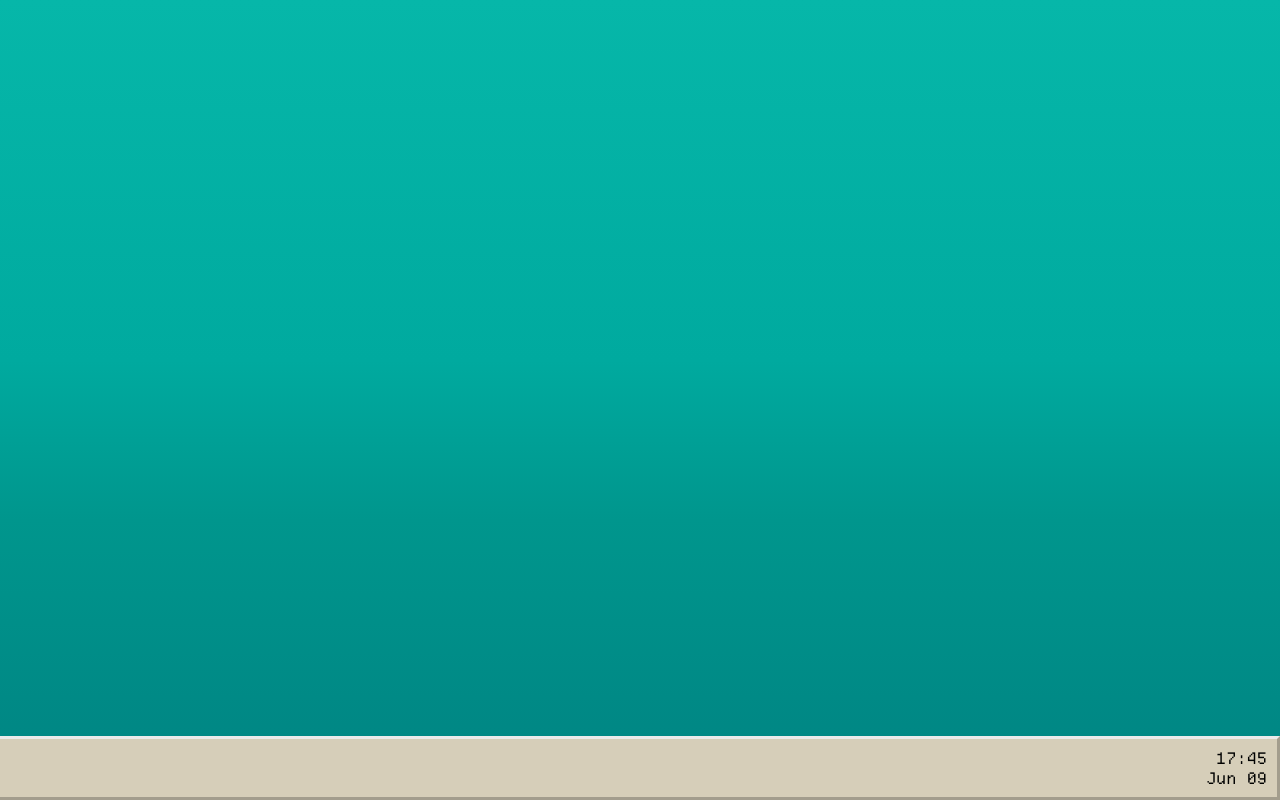
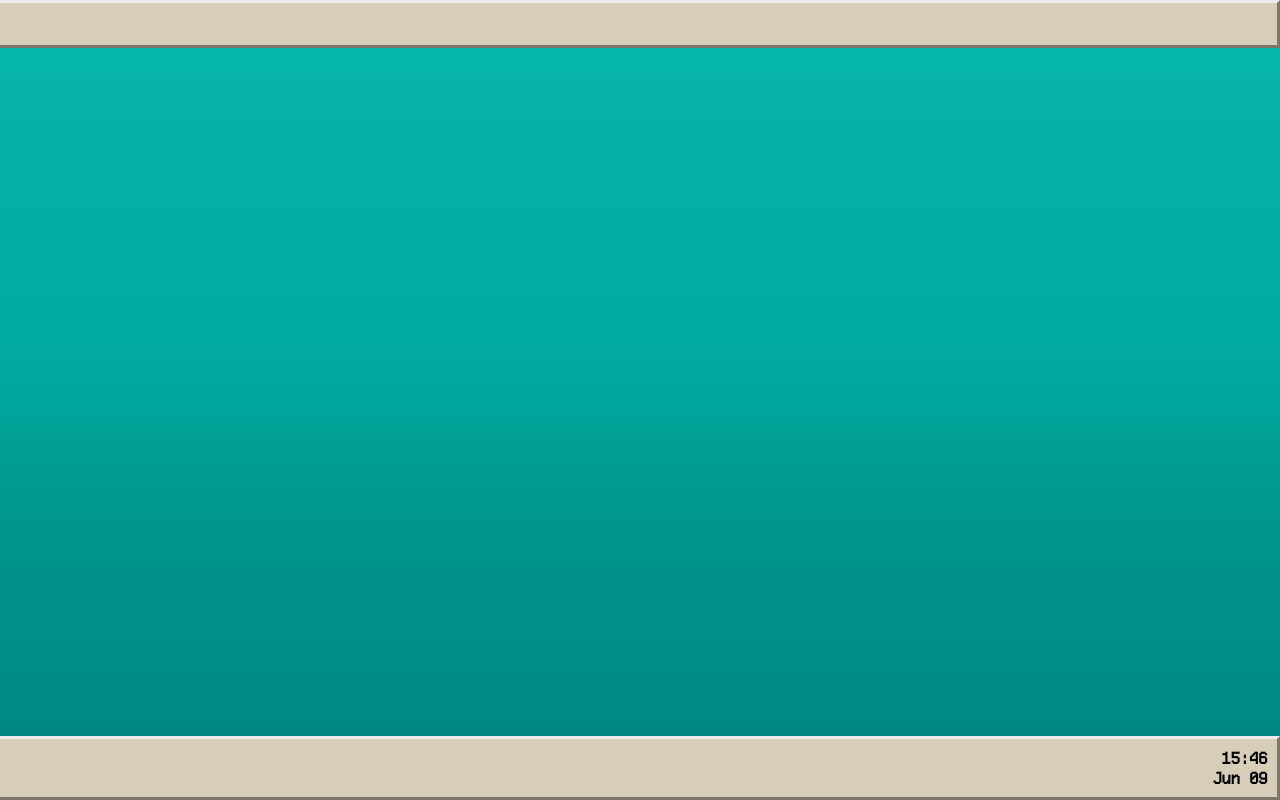
Before and after one commit to wirenux/KlassicOS, a website built with Vite: page index.html in a window 1280 px wide. Built offline with nearby package versions, Linux system fonts and the light colour scheme.

Commit message:
add: implement dynamic clock and date update; add topbar styling

```diff
--- a/src/main.js
+++ b/src/main.js
@@ -4,9 +4,29 @@ document.querySelector('#app').innerHTML = `
   <div id="desktop">
     <div id="taskbar">
       <div id="clock-widget">
-        <div class="clock">17:45</div>
-        <div class="date">Jun 09</div>
+        <div class="clock">--:--</div>
+        <div class="date">--- --</div>
       </div>
+    </div>
+    <div id="topbar">
+
     </div>
   </div>
 `
+
+function updateClock() {
+  const now = new Date();
+
+  const hours = String(now.getHours()).padStart(2, '0');
+  const minutes = String(now.getMinutes()).padStart(2, '0');
+
+  const month = now.toLocaleDateString('en-US', { month: 'short' });
+  const day = String(now.getDate()).padStart(2, '0');
+
+  document.querySelector('.clock').textContent = `${hours}:${minutes}`;
+  document.querySelector('.date').textContent = `${month} ${day}`;
+}
+
+
+updateClock();
+setInterval(updateClock, 1000);
--- a/src/style.css
+++ b/src/style.css
@@ -26,6 +26,23 @@ html, body {
   position: relative;
 }
 
+#topbar {
+  width: 100%;
+  height: 48px;
+  background-color: #D6CEB9;
+  position: absolute;
+  top: 0px;
+
+  border-top: 3px solid #eaeaea;
+  border-right: 3px solid #7b776b;
+  border-bottom: 3px solid #7b776b;
+  box-sizing: border-box;
+
+  display: flex;
+  align-items: center;
+  padding: 0 5px;
+}
+
 #taskbar {
   width: 100%;
   height: 64px;
@@ -34,8 +51,8 @@ html, body {
   bottom: 0px;
 
   border-top: 3px solid #eaeaea;
-  border-right: 3px solid #a39d8d;
-  border-bottom: 3px solid #a39d8d;
+  border-right: 3px solid #7b776b;
+  border-bottom: 3px solid #7b776b;
   box-sizing: border-box;
 
   display: flex;
@@ -62,6 +79,8 @@ html, body {
   font-size: 16px;
   color: #000000;
   line-height: 1;
+  font-weight: 700;
+  letter-spacing: -1px;
 }
 
 .date {
@@ -69,4 +88,6 @@ html, body {
   color: #000000;
   line-height: 1;
   margin-top: 4px;
+  font-weight: 700;
+  letter-spacing: -1px;
 }
```
